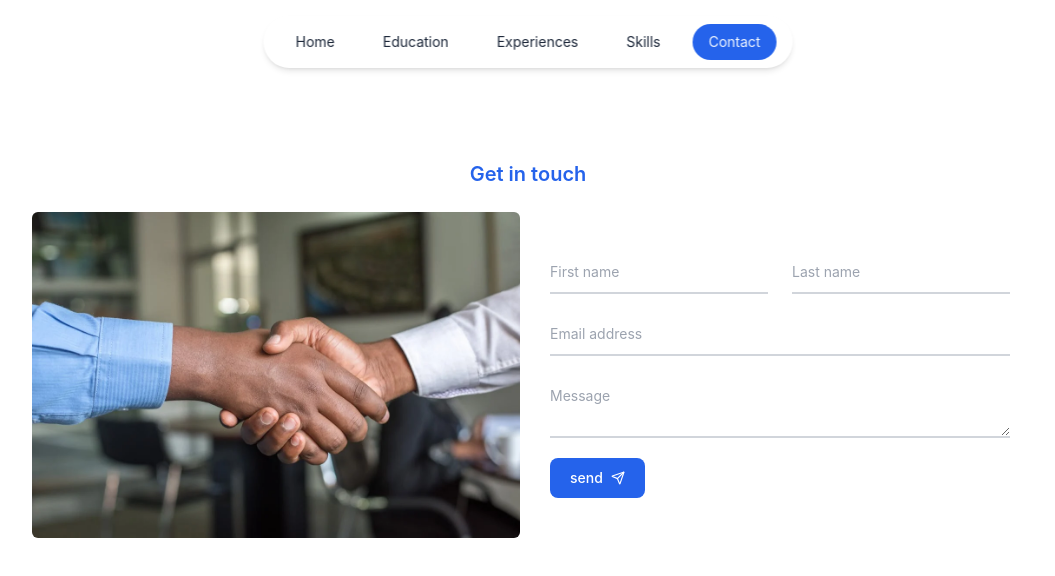
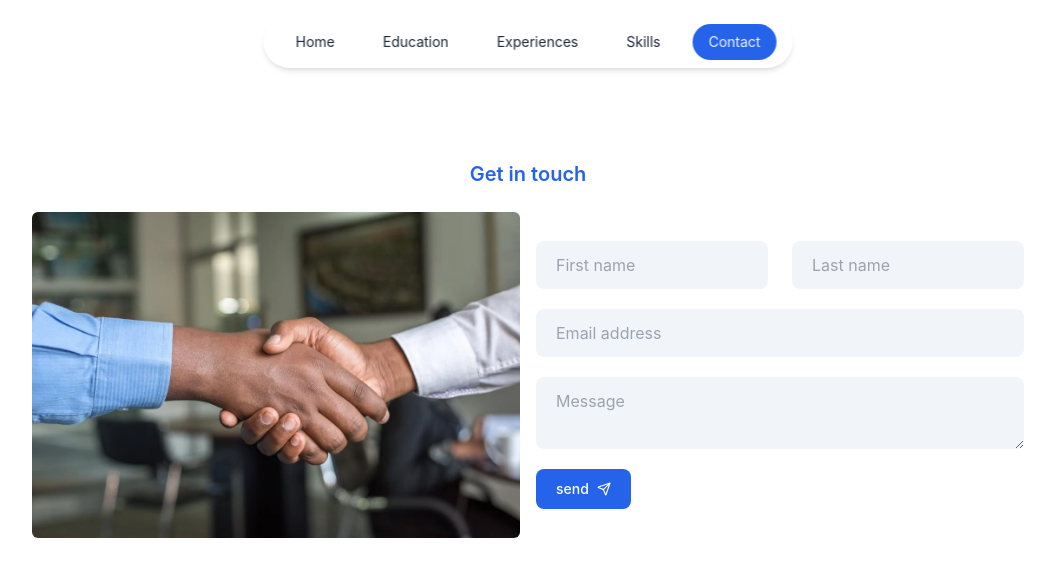
Before and after one commit to alione10-lm/youssef-portfolio, a React (Vite) app: page /contact in a window 1280 px wide. Shown: the top 576 px of the page, without its empty margins (112-1167 px from the left). Built offline with nearby package versions, Linux system fonts and the light colour scheme.

Commit message:
add some styles

```diff
--- a/src/pages/Contact.jsx
+++ b/src/pages/Contact.jsx
@@ -71,11 +71,20 @@ function Contact() {
                   type="text"
                   name="floating_first_name"
                   id="floating_first_name"
+                  className="block transition-all  duration-200 px-2 md:px-5 py-3 rounded-lg w-full border-none bg-slate-100 focus:ring focus:ring-blue-700 focus:outline-none focus:ring-offset-2 text-slate-800"
+                  placeholder="First name"
+                  required
+                  {...register("firstName")}
+                />
+                {/* <input
+                  type="text"
+                  name="floating_first_name"
+                  id="floating_first_name"
                   className="block py-2.5 px-0 w-full text-sm text-gray-900 bg-transparent border-0 border-b-2 border-gray-300 appearance-none dark:text-white dark:border-gray-600 dark:focus:border-blue-500 focus:outline-none focus:ring-0 focus:border-blue-600 peer"
                   placeholder="First name"
                   required
                   {...register("firstName")}
-                />
+                /> */}
                 {/* <label
                   htmlFor="floating_first_name"
                   className="peer-focus:font-medium absolute text-sm text-gray-500 dark:text-gray-400 duration-300 transform -translate-y-6 scale-75 top-3 -z-10 origin-[0] peer-focus:start-0 rtl:peer-focus:translate-x-1/4 peer-focus:text-blue-600 peer-focus:dark:text-blue-500 peer-placeholder-shown:scale-100 peer-placeholder-shown:translate-y-0 peer-focus:scale-75 peer-focus:-translate-y-6"
@@ -88,7 +97,8 @@ function Contact() {
                   type="text"
                   name="floating_last_name"
                   id="floating_last_name"
-                  className="block py-2.5 px-0 w-full text-sm text-gray-900 bg-transparent border-0 border-b-2 border-gray-300 appearance-none dark:text-white dark:border-gray-600 dark:focus:border-blue-500 focus:outline-none focus:ring-0 focus:border-blue-600 peer"
+                  // className="block py-2.5 px-0 w-full text-sm text-gray-900 bg-transparent border-0 border-b-2 border-gray-300 appearance-none dark:text-white dark:border-gray-600 dark:focus:border-blue-500 focus:outline-none focus:ring-0 focus:border-blue-600 peer"
+                  className="block transition-all w-full duration-200 px-5 py-3 rounded-lg border-none bg-slate-100 focus:ring focus:ring-blue-700 focus:outline-none focus:ring-offset-2 text-slate-800"
                   placeholder="Last name "
                   required
                   {...register("lastName")}
@@ -106,7 +116,7 @@ function Contact() {
                 type="email"
                 name="floating_email"
                 id="floating_email"
-                className="block py-2.5 px-0 w-full text-sm text-gray-900 bg-transparent border-0 border-b-2 border-gray-300 appearance-none dark:text-white dark:border-gray-600 dark:focus:border-blue-500 focus:outline-none focus:ring-0 focus:border-blue-600 peer"
+                className="block transition-all w-full duration-200 px-5 py-3 rounded-lg border-none bg-slate-100 focus:ring focus:ring-blue-700 focus:outline-none focus:ring-offset-2 text-slate-800"
                 placeholder="Email address"
                 required
                 {...register("email")}
@@ -121,7 +131,7 @@ function Contact() {
 
             <div className="relative z-0 w-full mb-5 group">
               <textarea
-                className="block py-2.5 px-0 w-full text-sm text-gray-900 bg-transparent border-0 border-b-2 border-gray-300 appearance-none dark:text-white dark:border-gray-600 dark:focus:border-blue-500 focus:outline-none focus:ring-0 focus:border-blue-600 peer"
+                className="block transition-all w-full duration-200 px-5 py-3 rounded-lg border-none bg-slate-100 focus:ring focus:ring-blue-700 focus:outline-none focus:ring-offset-2 text-slate-800"
                 required
                 placeholder="Message"
                 {...register("message")}
```
